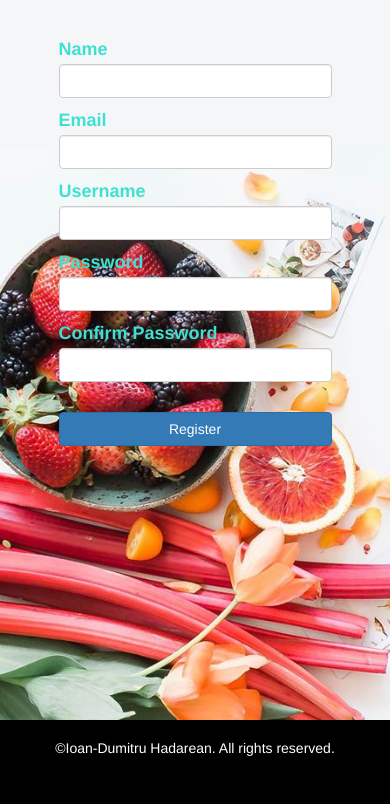
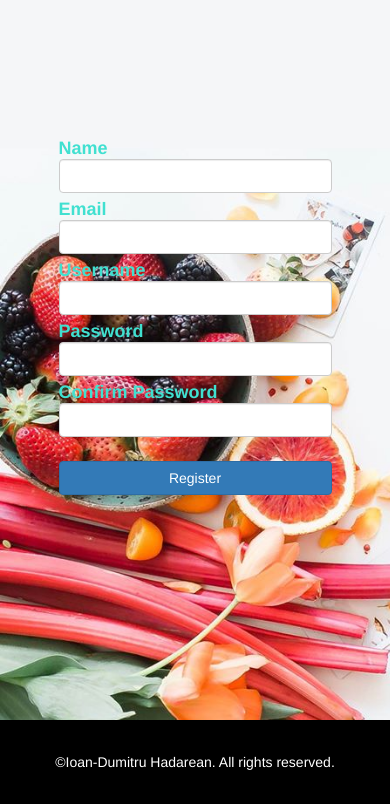
Before and after one commit to IoanHadarean/CookBook-project, a Flask app: page /register in a window 390 px wide. Shown: the part 40-844 px from the top of the page. Run offline with Flask 2, Linux system fonts and the light colour scheme; some libraries are stand-ins or nearby versions.

Commit message:
Added responsive styling for form and alert/centered footer/added statistics route

```diff
--- a/app.py
+++ b/app.py
@@ -1,4 +1,5 @@
 import os, pymysql, json, unirest, requests
+import pygal
 from flask.logging import create_logger
 from flask import Flask, redirect, render_template, request, url_for, flash, session, logging
 from bson.objectid import ObjectId
@@ -130,6 +131,11 @@ def logout():
 def dashboard():
     return render_template('dashboard.html')
 
+# """Recipe statistics """
+# @app.route('/statistics')
+# @is_logged_in
+# def statistics():
+#     return render_template('statistics.html')
 
 """ Main function for running the app """
 
--- a/static/css/style.css
+++ b/static/css/style.css
@@ -21,7 +21,6 @@
 
  form {
   position: absolute;
-  margin-top: 15vw;
   z-index: 3;
   right: 0;
   margin-bottom: 15vw;
@@ -82,12 +81,6 @@
   margin-right: 15vw;
  }
 
- form {
-  position: absolute;
-  margin-top: 5%;
-  z-index: 3;
- }
-
  button[type="submit"] {
   width: 100%;
   margin-top: 10%;
@@ -116,14 +109,27 @@
  .footer__span {
   color: white;
   line-height: 4;
-  display: inline-block;
-  vertical-align: middle;
+  display: flex;
+  height: 100%;
+  align-items: center;
+  justify-content: center;
  }
 
 
  /* -------------------------------------------------------------------------------Media Queries */
 
- @media (min-width: 480px) and (max-width: 767px) {
+
+
+@media screen and (max-width: 500px) {
+ .form-control {
+  margin-bottom: -5px;
+ }
+
+ label {
+  margin-bottom: 0;
+ }
+}
+ @media (min-width: 480px) and (max-width: 768px) {
   .form-group--responsive {
    width: 40vw;
    margin-left: 30vw;
@@ -131,9 +137,6 @@
   }
  }
  @media (min-width: 768px) and (max-width: 1080px) {
-  form {
-   margin-top: 10%;
-  }
 
   .form-group--responsive {
    width: 30vw;
@@ -143,7 +146,7 @@
 
  }
 
- @media (min-width: 1081px) and (max-width: 1920px) {
+ @media (min-width: 1080px) and (max-width: 1920px) {
   .form-group--responsive {
    margin-top: 1%;
   }
@@ -158,3 +161,22 @@
    margin-right: 35vw;
   }
  }
+
+ @media (min-width: 768px) and (max-width: 1920px) {
+  .alert {
+   margin-top: 50px;
+  }
+ }
+
+ @media (min-height: 768px) and (max-height: 1024px) {
+  form {
+   top: 20vh;
+  }
+
+ }
+
+ @media(min-height: 1024px) and (max-height: 1366px) {
+  form {
+   top: 25vh;
+  }
+ }
```
Also changed, not shown: templates/statistics.html (added).
